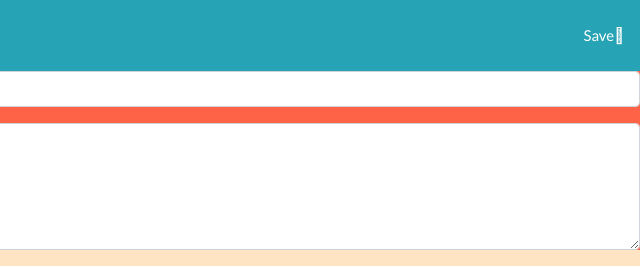
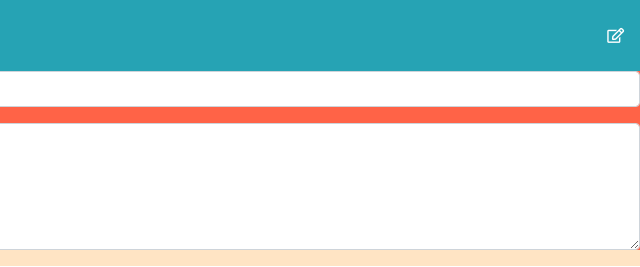
Before and after one commit to faisalsnour/NoteTaker, a plain HTML site: page html/notes.html in a window 1280 px wide. Shown: the full height of the page, 640-1280 px from the left. Drawn offline with nearby package versions, Linux system fonts and the light colour scheme; no server answers.

Commit message:
edit button added

```diff
--- a/html/notes.html
+++ b/html/notes.html
@@ -14,7 +14,7 @@
 <body>
   <nav class="navbar navbar-dark " style="background-color: #26A3B4;">
     <a class="navbar-brand" href="/">Note Taker</a>
-    <a href="#" dir="rtl" style="color: white;"><i class="fad fa-pen"></i>Save</a>
+    <a href="#" dir="rtl" style="color: white;"><i class="far fa-edit"></i></a>
   </nav>
    <div class="row">
        <div class="card col-12 col-lg-4 col-xl-4" id="oldNotes" style="background-color: white; border-right: 1px solid black;">
```
